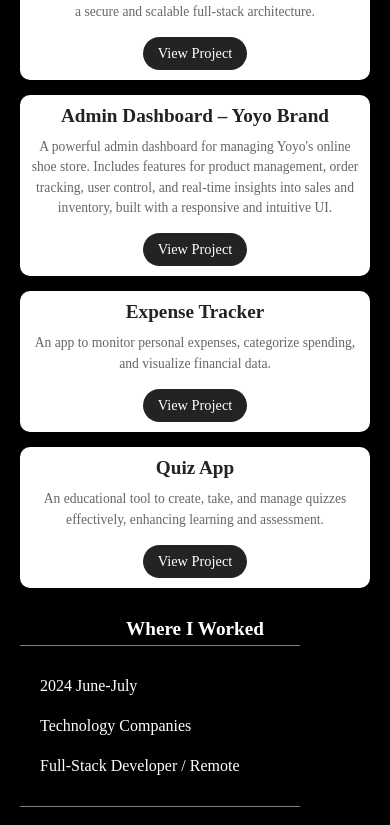
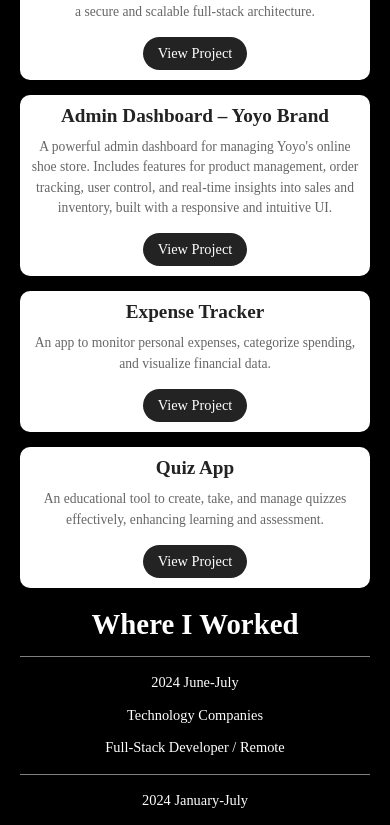
Before and after one commit to FiraBro/FiraHub, a React (Vite) app: page / in a window 390 px wide. Shown: the part 1162-1987 px from the top of the page. Built offline with nearby package versions, Linux system fonts and the light colour scheme.

Commit message:
a simple modification

```diff
--- a/src/Components/Work.module.css
+++ b/src/Components/Work.module.css
@@ -2,100 +2,97 @@
   display: flex;
   flex-direction: column;
   margin-bottom: 100px;
-  padding: 0 20px; /* Add some padding for smaller screens */
+  padding: 0 20px;
+  max-width: 1200px;
+  margin-left: auto;
+  margin-right: auto;
 }
 
 .holeWork h1 {
-  font-size: 3rem;
+  font-size: clamp(1.8rem, 5vw, 3rem);
   font-weight: bold;
   margin-bottom: 20px;
-  text-align: center; /* Center the heading */
+  text-align: center;
 }
 
 .grid {
   display: flex;
   flex-direction: column;
+  width: 100%;
 }
 
 .parahole {
   display: grid;
   grid-template-columns: repeat(3, 1fr);
   padding: 20px;
-  font-size: 1.3rem;
+  font-size: clamp(1rem, 1.5vw, 1.3rem);
   border-top: 1px solid gray;
+  gap: 10px;
+  align-items: center;
 }
+
 .parahole:hover {
   background-color: #fff;
   color: #000;
   cursor: pointer;
 }
 
-/* Media Queries for responsiveness */
-@media (max-width: 1200px) {
-  .holeWork h1 {
-    font-size: 2.5rem; /* Adjust heading size for larger screens */
-  }
-}
-
+/* Responsive adjustments */
 @media (max-width: 992px) {
   .holeWork {
-    padding: 10px;
-    width: 90%; /* Adjust width for medium screens */
-    margin-left: auto; /* Center horizontally */
-    margin-right: auto; /* Center horizontally */
-  }
-  .parahole p {
-    font-size: 1.2rem;
-    line-height: 23px;
+    padding: 0 15px;
   }
 
-  .holeWork h1 {
-    font-size: 2rem; /* Adjust heading size for medium screens */
+  .parahole {
+    padding: 15px;
+    gap: 8px;
   }
 }
 
 @media (max-width: 768px) {
-  .holeWork{
-    width: 100%;
-  }
-  .holeWork h1 {
-    font-size: 2rem; /* Smaller heading size for tablets */
-    text-align: center; /* Center the heading */
-    margin-bottom: 20px; /* Reduce margin below heading */
+  .parahole {
+    display: flex;
+    flex-direction: column;
+    grid-template-columns: 1fr;
+    grid-template-rows: repeat(3, auto);
+    align-items: center;
+    justify-content: center;
+    gap: 5px;
+    padding: 15px 10px;
   }
 
-  .grid {
+  .parahole p {
+    line-height: 1.5;
     display: flex;
-    /* gap: 10px; */
-  }
-  .parahole {
-    padding: 20px;
-    font-size: 1rem;
-    line-height: 30px;
+    flex-direction: column;
+    align-items: center;
+    justify-content: center;
+    padding: 3px 0;
   }
 }
 
 @media (max-width: 576px) {
+  .holeWork {
+    padding: 0 10px;
+    margin-bottom: 60px;
+  }
+
+  .parahole {
+    padding: 12px 8px;
+  }
 
   .holeWork h1 {
-    font-size: 1.2rem; /* Smallest heading size for mobile */
-    margin-bottom: 5px; /* Minimal margin below heading */
+    margin-bottom: 15px;
   }
+}
 
-  .grid {
-    width: 80%;
+/* Very small devices (phones, 400px and down) */
+@media (max-width: 400px) {
+  .parahole p {
     display: flex;
     flex-direction: column;
-    overflow-x: hidden;
-  }
-  .parahole {
-    display: flex;
-    flex-wrap: wrap;
-    column-gap: 10px;
-    width: 100%;
-  }
-  .parahole p {
-    font-size: 1rem;
-    line-height: 40px;
+    align-items: center;
+    justify-content: center;
+    font-size: 0.9rem;
   }
 }
```
